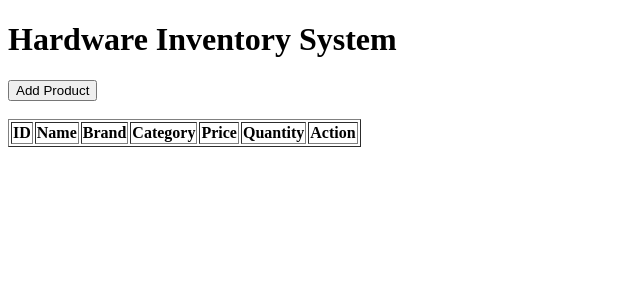
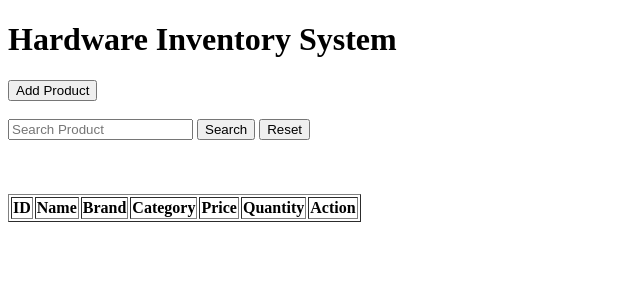
Before and after one commit to Dushyantcoder07/hardware_inventory, a Flask app: page / in a window 1280 px wide. Shown: the top 300 px of the page, without its empty margins (0-640 px from the left). Run offline with Flask 3, Linux system fonts and the light colour scheme; data that the repository does not hold is empty.

Commit message:
Added Search button

```diff
--- a/app.py
+++ b/app.py
@@ -5,15 +5,30 @@ app = Flask(__name__)
 
 @app.route("/")
 def home():
+
+    search = request.args.get("search")
+
     conn = get_connection()
     cursor = conn.cursor()
 
-    cursor.execute("SELECT * FROM Products")
+    if search:
+        cursor.execute(
+            "SELECT * FROM Products WHERE ProductName LIKE ?",
+            ('%' + search + '%',)
+        )
+    else:
+        cursor.execute(
+            "SELECT * FROM Products"
+        )
+
     products = cursor.fetchall()
 
     conn.close()
 
-    return render_template("index.html", products=products)
+    return render_template(
+        "index.html",
+        products=products
+    )
 
 @app.route("/add",methods=["GET","POST"])
 def add_product():
--- a/templates/index.html
+++ b/templates/index.html
@@ -10,6 +10,23 @@
 <a href="/add">
     <button>Add Product</button>
 </a>
+
+<br><br>
+
+<form method="GET" action="/">
+    <input type="text"
+           name="search"
+           placeholder="Search Product"
+           value="{{ request.args.get('search', '') }}">
+
+    <button type="submit">Search</button>
+
+    <a href="/">
+        <button type="button">Reset</button>
+    </a>
+</form>
+
+<br>
 
 <br><br>
 
```
